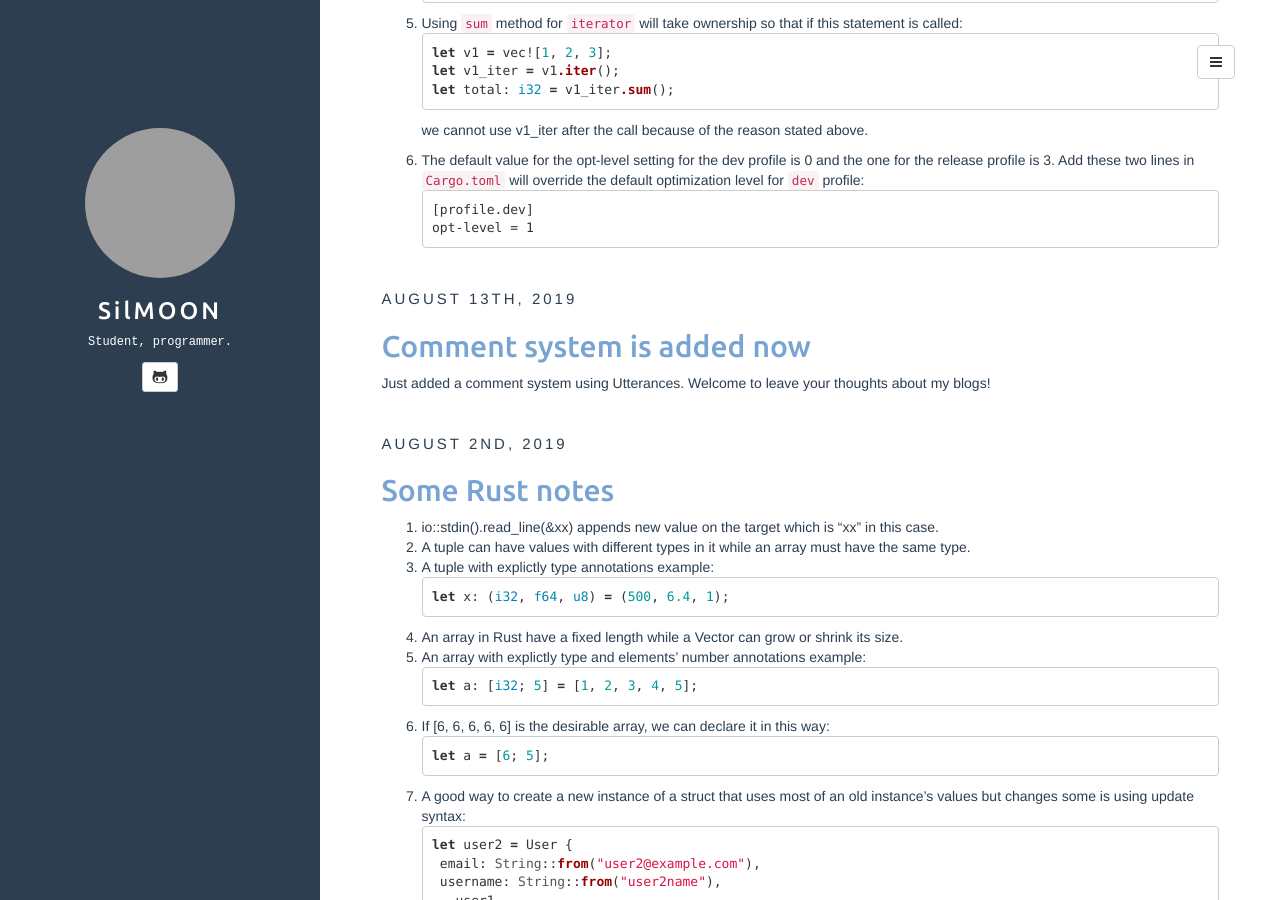
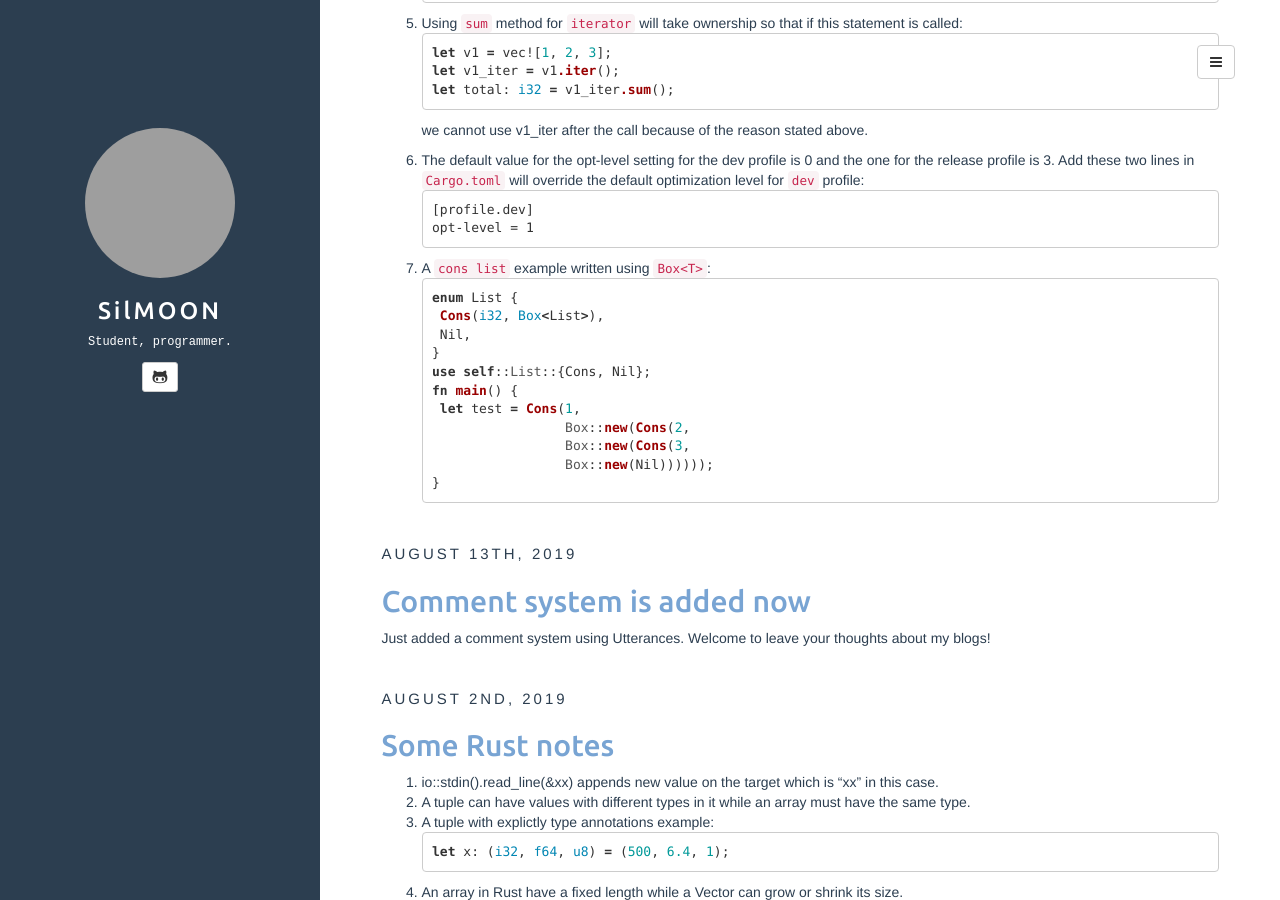
Before and after one commit to SilMOON/silmoon.github.io, a Jekyll site: the page built from index.html, in a window 1280 px wide and 900 px high, scrolled down 1129 px. Built offline with Jekyll 4.4.1, drawn with Linux system fonts in a browser that asks for light colours; the list of posts is cut into pages by our own code; some of the changed text lies outside the part shown; grey boxes are pictures that could not be loaded.

Commit message:
update post

````diff
--- a/_posts/2019-08-26-some-rust-notes-ii.md
+++ b/_posts/2019-08-30-some-rust-notes-ii.md
@@ -68,3 +68,17 @@ we cannot use v1_iter after the call because of the reason stated above.
 [profile.dev]
 opt-level = 1
 ```
+7. A `cons list` example written using `Box<T>`:
+```rust
+enum List {
+    Cons(i32, Box<List>),
+    Nil,
+}
+use self::List::{Cons, Nil};
+fn main() {
+    let test = Cons(1,
+                    Box::new(Cons(2,
+                    Box::new(Cons(3,
+                    Box::new(Nil))))));
+}
+```
````
